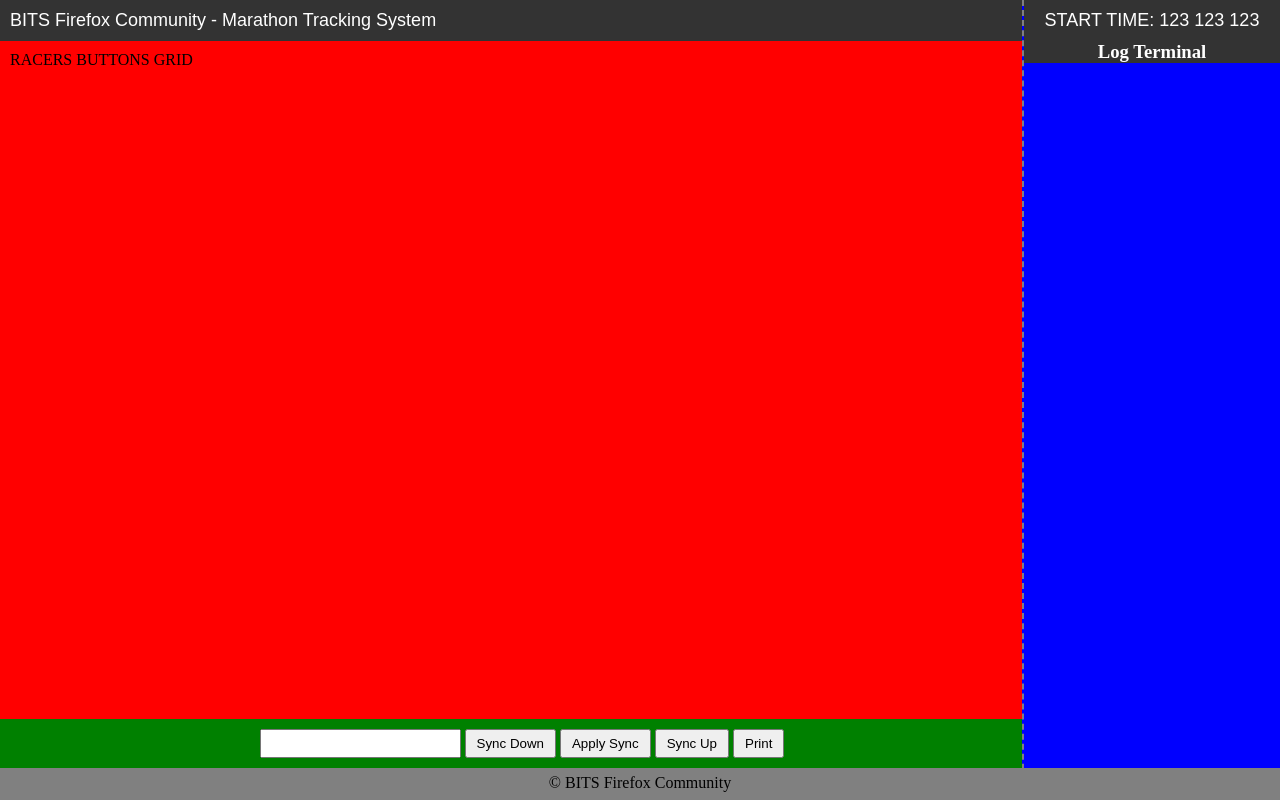
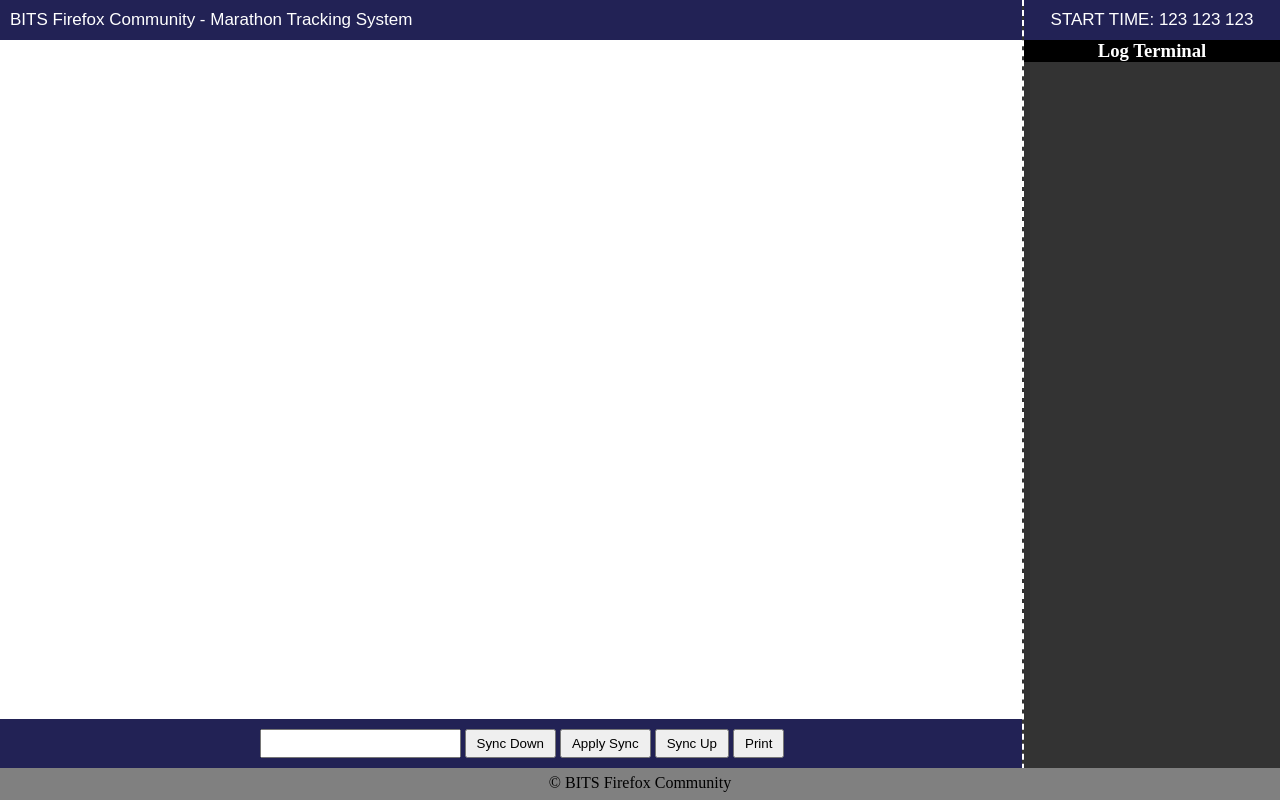
Before and after one commit to nitral/Marathon-Tracker, a PHP site: page /tracker.php in a window 1280 px wide. Run offline with PHP 8.4, Linux system fonts and the light colour scheme.

Commit message:
Improved Aesthetics and Added CSS rules for Start-Page View and Print-Page View.

```diff
--- a/css/tracker_style.css
+++ b/css/tracker_style.css
@@ -2,7 +2,10 @@
 {
 	margin: 0;
 }
-
+.hidden_data
+{
+	display:none;
+}
 body,html
 {
 	height: 100%;
@@ -30,28 +33,28 @@
 	position: relative;
 	left: 0;
 	display: inline-block;
-	background: red;
+	/*background: red;*/
 	width: 80%;
 	height: 100%;
 }
 
 #right-wrapper
 {
-	border-left: 2px dashed grey;
+	border-left: 2px dashed white;
 	right: 0;
 	height: 100%;
 	position: absolute;
 	display: inline-block;
-	background: blue;
+	background: #333;
+	color:white;
 	width: 20%;
 }
 
 #log-terminal-heading {
 	width: 100%;
+	background:black;
 	text-align: center;
 	position: absolute;
-	background: #333;
-	color: white;
 }
 
 #log-terminal {
@@ -74,21 +77,74 @@
 header
 {
 	font-family: arial;
-	font-size: 18px;
-	background: #333;
+	font-size: 17px;
+	background: #225;
 	color: white;
 }
-
+#right-wrapper start-time-display
+{
+	background:#333;
+}
+#log-terminal li::before
+{
+	font-weight:bold;
+	content:'>  ';
+}
+#log-terminal li
+{
+	list-style:none;
+	padding-top:20px;
+}
 #log-terminal h3
 {
 	text-align: center;
 }
+#start-race-page
+{
+	padding-left:20px;
+	height:82%;
+	overflow:auto;
+	/*display: none;*/
+}
+#start-page-heading
+{
+	margin-top: 22%;
+	text-align: center;
+}
+#force-start-button
+{
+	margin-left: 43%;
+	margin-top: 20px;
+	height: 70px;
+	width: 200px;
+}
+#racers-buttons-grid
+{
+	padding-left:20px;
+	height:82%;
+	overflow:auto;
+	display: none;
+}
+#print-page
+{
+	padding-left:20px;
+	height:82%;
+	overflow:auto;
+	display:none;
+}
+#racers-buttons-grid button
+{
+	margin-right:10px;
+	margin-bottom:10px;
+	height:30px;
+	width:100px;
 
+}
 #command-line
 {
 	text-align: center;
 	width: 100%;
-	background: green;
+	background: #225;
 	position: absolute;
 	bottom: 4%;
 }
```
